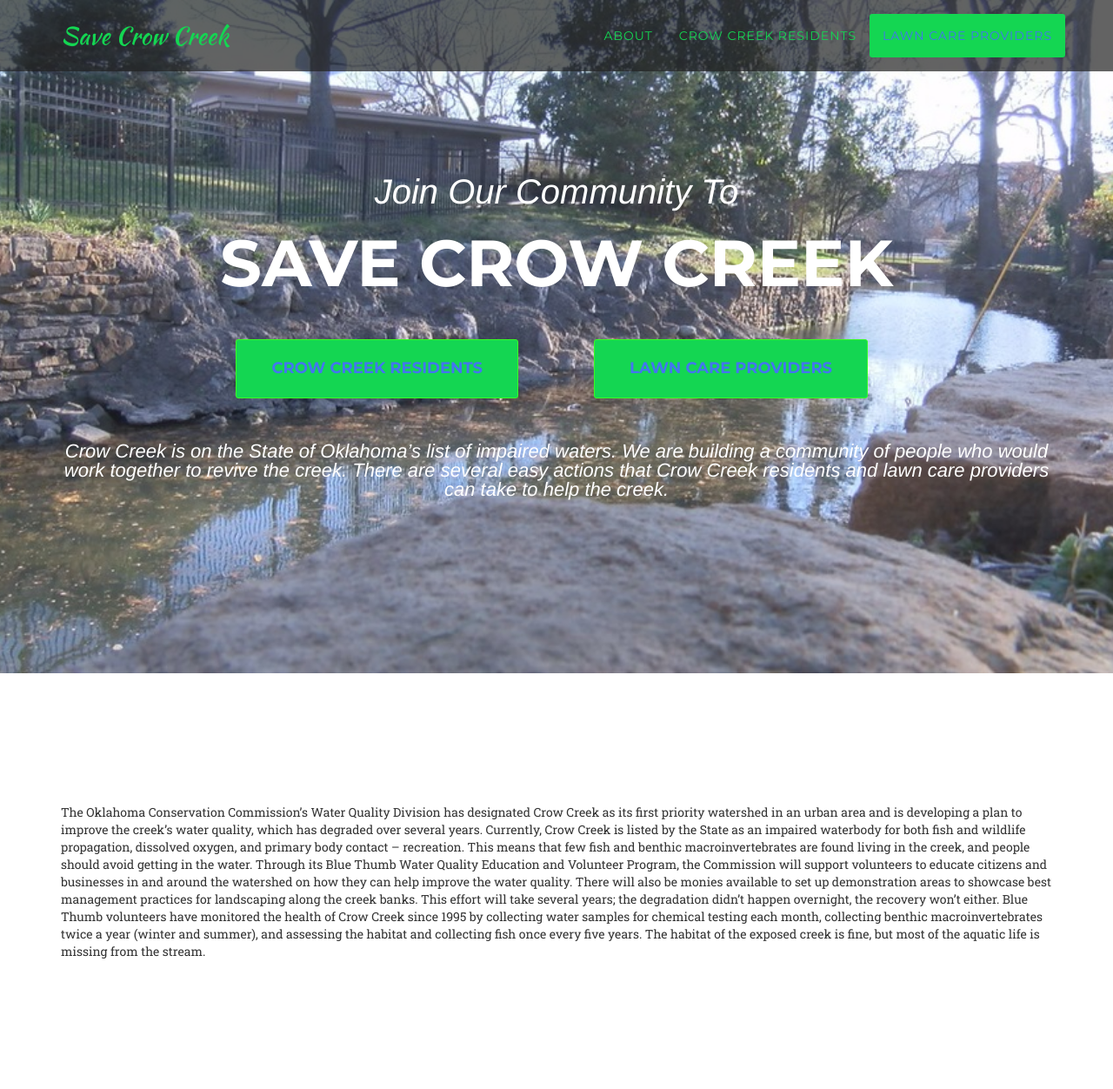
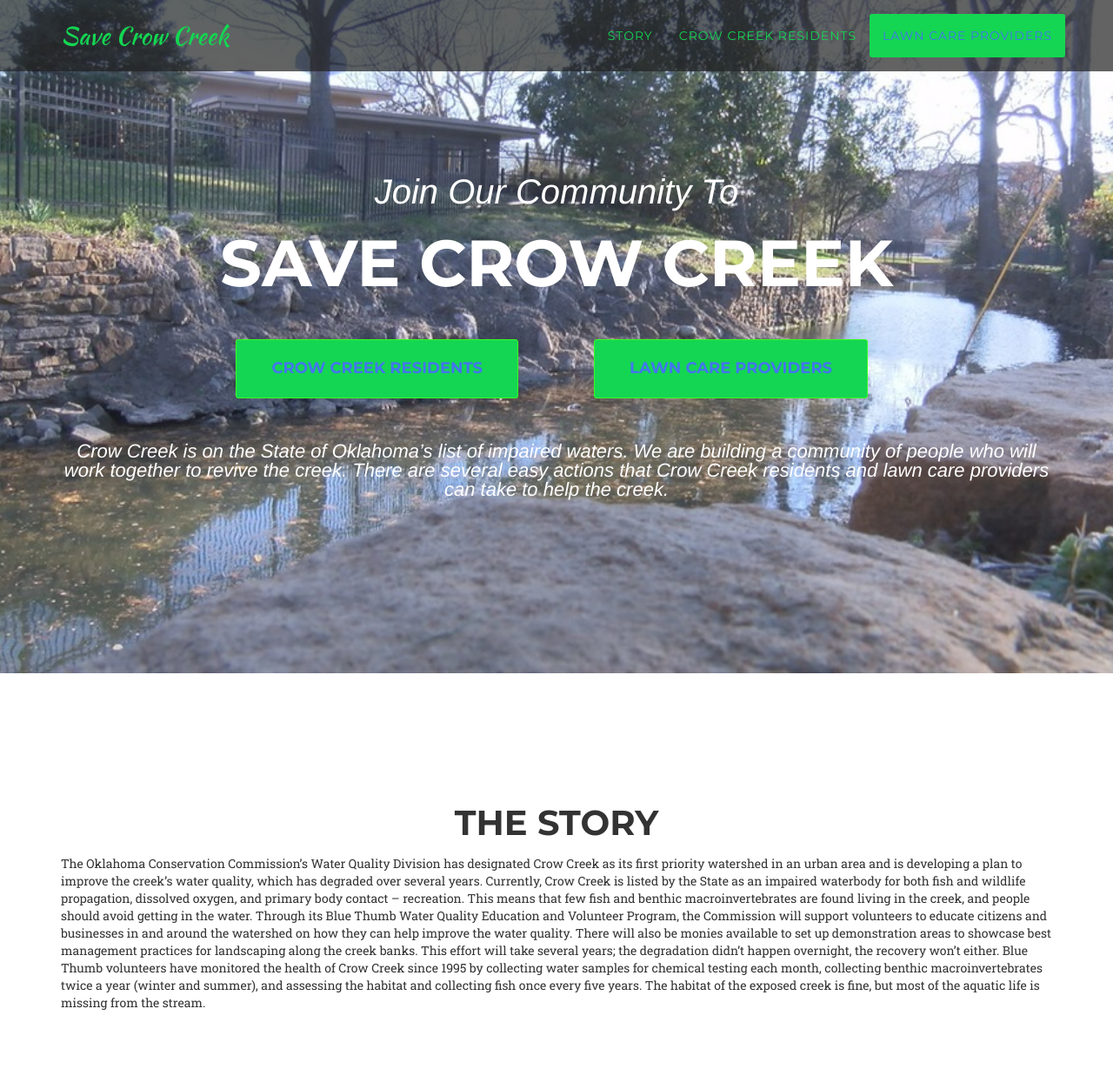
Before and after one commit to Yahyaal/SaveCrowCreek, a plain HTML site: page index.html in a window 1280 px wide. Shown: the top 1252 px of the page at 87% size. Drawn offline with nearby package versions, Linux system fonts and the light colour scheme; a web font is replaced by a local one.

Commit message:
added some discription lines to index.html

```diff
--- a/index.html
+++ b/index.html
@@ -49,7 +49,7 @@
                         <a href="#page-top"></a>
                     </li>
                     <li>
-                        <a class="page-scroll" href="#about">About</a>
+                        <a class="page-scroll" href="#story">Story</a>
                     </li>
                     <li>
                         <a class="page-scroll" href="#contact1">Crow Creek Residents</a>
@@ -74,13 +74,14 @@
                 <a href="#contact1" class="page-scroll btn btn-xl">Crow Creek Residents</a>
                 &nbsp; &nbsp; &nbsp; &nbsp; &nbsp; &nbsp; &nbsp; &nbsp; &nbsp; &nbsp; &nbsp; &nbsp;
                 <a href="#contact2" class="page-scroll btn btn-xl">Lawn Care Providers</a>&nbsp; &nbsp;
-                <div class="intro-summary">Crow Creek is on the State of Oklahoma’s list of impaired waters. We are building a community of people who would work together to revive the creek. There are several easy actions that Crow Creek residents and lawn care providers can take to help the creek.</div>
+                <div class="intro-summary">Crow Creek is on the State of Oklahoma’s list of impaired waters. We are building a community of people who will work together to revive the creek. There are several easy actions that Crow Creek residents and lawn care providers can take to help the creek.</div>
             </div>
         </div>
     </header>
 
-    <!-- About Section -->
-    <section id="about">
+    <!-- Story Section -->
+    <section id="story">
+        <h2 class="section-heading text-center">The Story</h2>
         <div class="container">
         The Oklahoma Conservation Commission’s Water Quality Division has designated Crow Creek as its first priority watershed in an urban area and is developing a plan to improve the creek’s water quality, which has degraded over several years. Currently, Crow Creek is listed by the State as an impaired waterbody for both fish and wildlife propagation, dissolved oxygen, and primary body contact – recreation. This means that few fish and benthic macroinvertebrates are found living in the creek, and people should avoid getting in the water. Through its Blue Thumb Water Quality Education and Volunteer Program, the Commission will support volunteers to educate citizens and businesses in and around the watershed on how they can help improve the water quality. There will also be monies available to set up demonstration areas to showcase best management practices for landscaping along the creek banks. This effort will take several years; the degradation didn’t happen overnight, the recovery won’t either. Blue Thumb volunteers have monitored the health of Crow Creek since 1995 by collecting water samples for chemical testing each month, collecting benthic macroinvertebrates twice a year (winter and summer), and assessing the habitat and collecting fish once every five years. The habitat of the exposed creek is fine, but most of the aquatic life is missing from the stream.
         </div>
```
